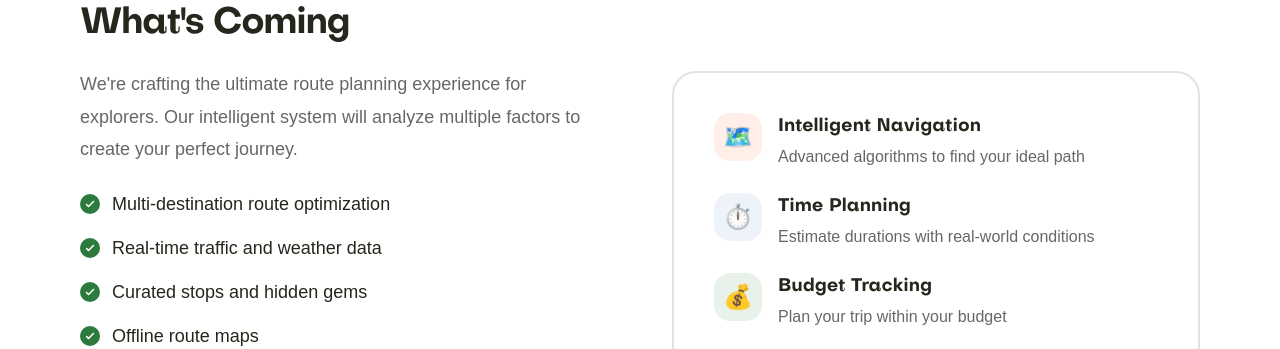
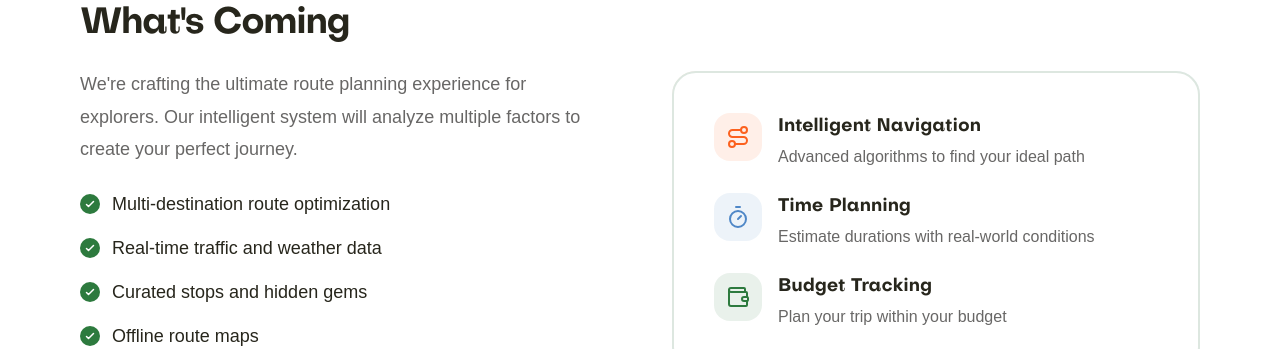
Before and after one commit to UmanandaSiddha/Drokpa-Client, a Next.js app: page /route-planner in a window 1280 px wide. Shown: the part 960-1309 px from the top of the page. Built offline with nearby package versions, Linux system fonts and the light colour scheme; a web font is replaced by a local one.

Commit message:
chore: route planner icons updated

```diff
--- a/app/route-planner/page.tsx
+++ b/app/route-planner/page.tsx
@@ -1,7 +1,7 @@
 "use client";
 
 import { useState } from "react";
-import { Calendar, MapPin, Zap, Clock } from "lucide-react";
+import { Calendar, MapPin, Zap, Clock, Route, Timer, Wallet } from "lucide-react";
 import NotifyModal from "@/components/NotifyModal";
 
 export default function RoutePlannerPage() {
@@ -117,7 +117,7 @@ export default function RoutePlannerPage() {
 								<div className="space-y-6">
 									<div className="flex items-start gap-4">
 										<div className="w-12 h-12 rounded-2xl bg-[#FC611E]/10 flex items-center justify-center flex-shrink-0">
-											<span className="text-2xl">🗺️</span>
+											<Route className="w-6 h-6 text-[#FC611E]" />
 										</div>
 										<div>
 											<h3
@@ -134,7 +134,7 @@ export default function RoutePlannerPage() {
 
 									<div className="flex items-start gap-4">
 										<div className="w-12 h-12 rounded-2xl bg-[#4F87C7]/10 flex items-center justify-center flex-shrink-0">
-											<span className="text-2xl">⏱️</span>
+											<Timer className="w-6 h-6 text-[#4F87C7]" />
 										</div>
 										<div>
 											<h3
@@ -151,7 +151,7 @@ export default function RoutePlannerPage() {
 
 									<div className="flex items-start gap-4">
 										<div className="w-12 h-12 rounded-2xl bg-[#2D7A3E]/10 flex items-center justify-center flex-shrink-0">
-											<span className="text-2xl">💰</span>
+											<Wallet className="w-6 h-6 text-[#2D7A3E]" />
 										</div>
 										<div>
 											<h3
```
